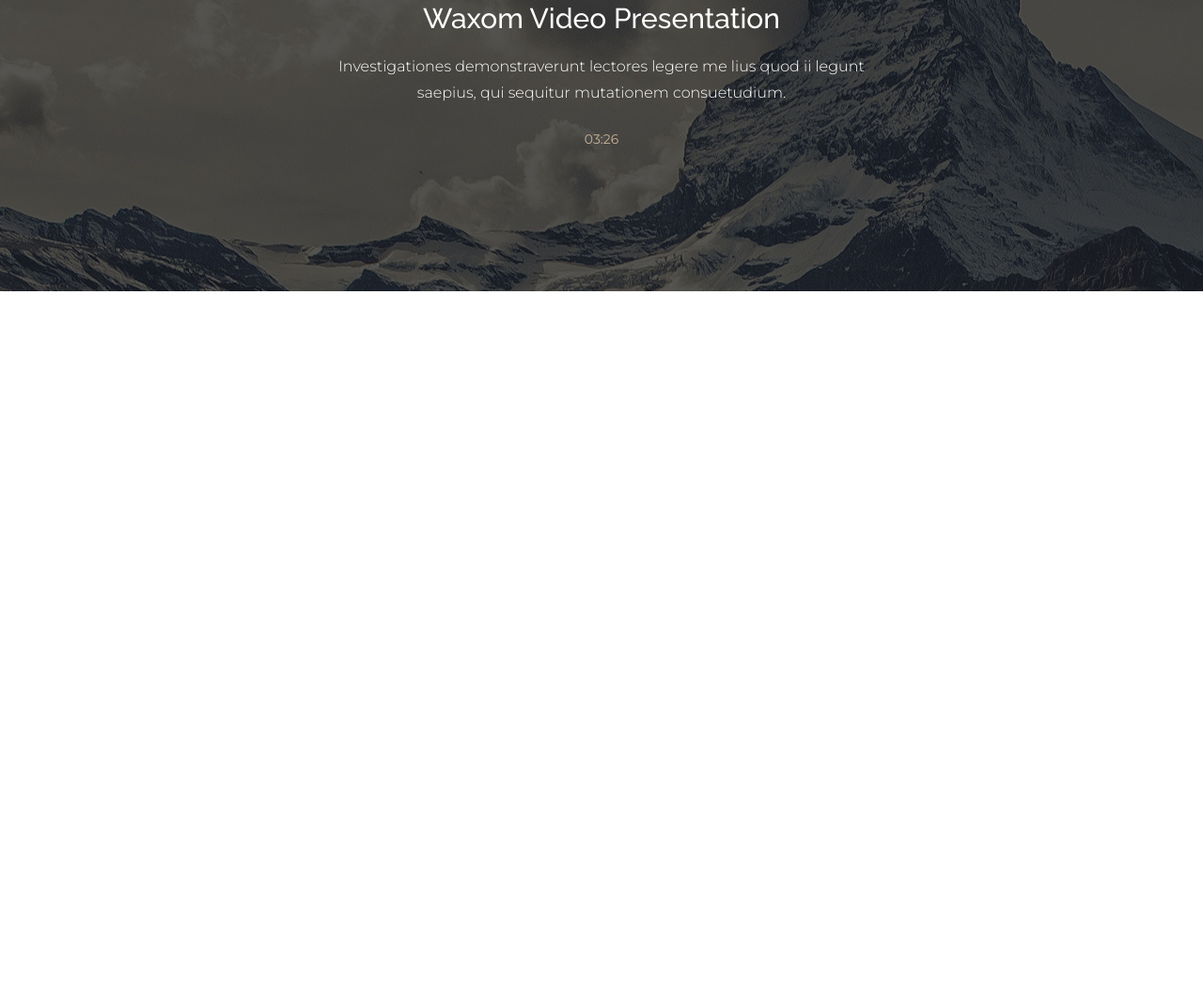
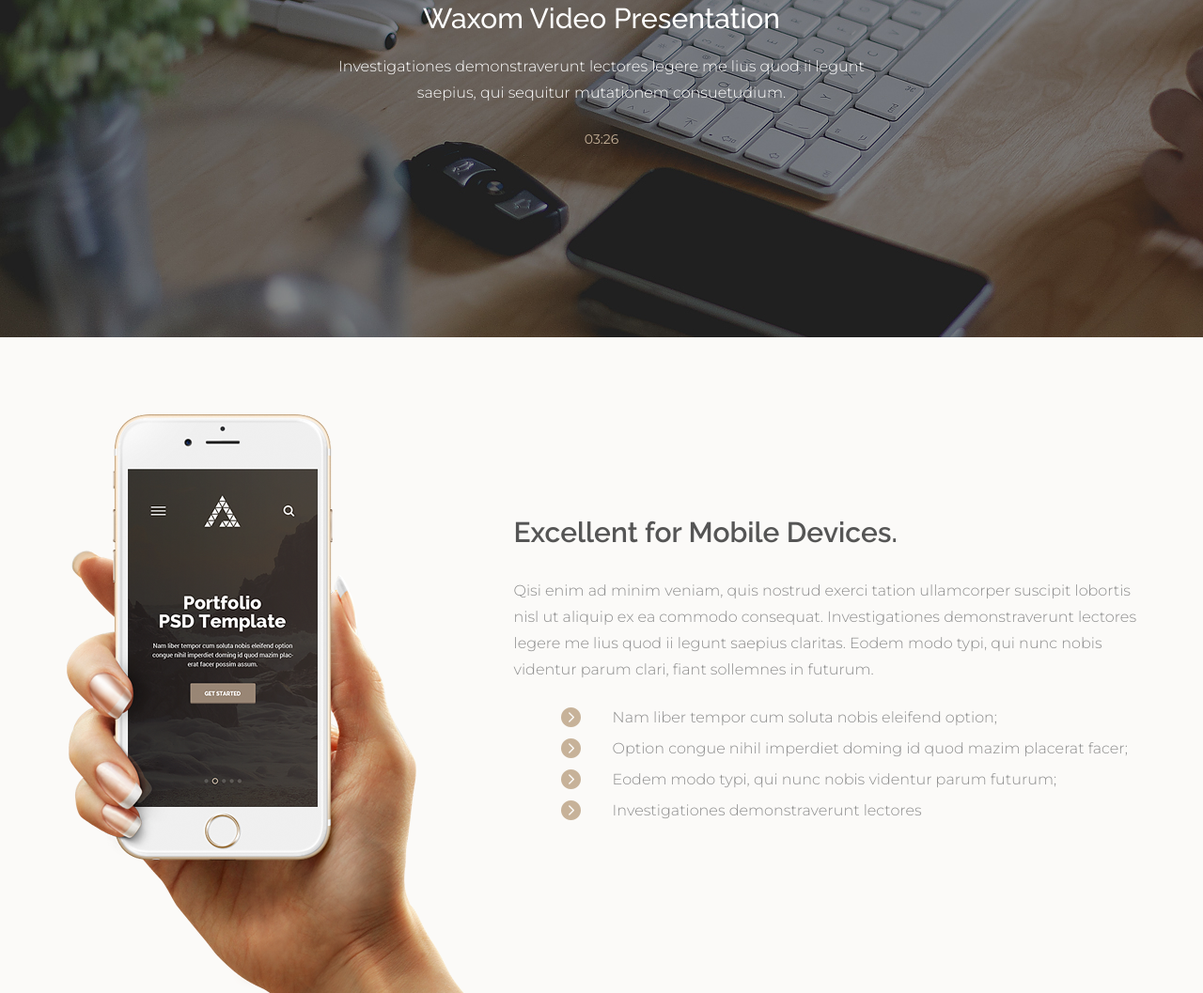
Before and after one commit to KriSWhitch/Waxom-layout, a plain HTML site: page index.html in a window 1280 px wide. Shown: the part 3757-4814 px from the top of the page at 94% size. Before the commit the page ends 4067 px from the top, so only its background shows below. Drawn offline with Linux system fonts and the light colour scheme.

Commit message:
feat: added mobile devices section

```diff
--- a/index.html
+++ b/index.html
@@ -355,5 +355,39 @@
         <p class="video-timing">03:26</p>
       </div>
     </section>
+    <section class="mobile">
+      <div class="wrapper">
+        <img
+          class="mobile-image"
+          src="img/phone-in-hand.png"
+          alt="phone-in-hand"
+        />
+        <div class="mobile-text">
+          <h2 class="mobile-title">Excellent for Mobile Devices.</h2>
+          <p class="mobile-subtitle mobile-subtitles">
+            Qisi enim ad minim veniam, quis nostrud exerci tation ullamcorper
+            suscipit lobortis nisl ut aliquip ex ea commodo consequat.
+            Investigationes demonstraverunt lectores legere me lius quod ii
+            legunt saepius claritas. Eodem modo typi, qui nunc nobis videntur
+            parum clari, fiant sollemnes in futurum.
+          </p>
+          <ul class="mobile-list">
+            <li class="mobile-list-element mobile-subtitles">
+              Nam liber tempor cum soluta nobis eleifend option;
+            </li>
+            <li class="mobile-list-element mobile-subtitles">
+              Option congue nihil imperdiet doming id quod mazim placerat facer;
+            </li>
+            <li class="mobile-list-element mobile-subtitles">
+              Eodem modo typi, qui nunc nobis videntur parum futurum;
+            </li>
+            <li class="mobile-list-element mobile-subtitles">
+              Investigationes demonstraverunt lectores
+            </li>
+          </ul>
+        </div>
+      </div>
+    </section>
+
   </body>
 </html>
--- a/scss/style.scss
+++ b/scss/style.scss
@@ -11,6 +11,7 @@ $white: #fff;
 $highlighting: #c7b299;
 $subtitles: #8c8c8c;
 $titles: #555555;
+$background-light: #fbfaf8;
 
 .wrapper {
   position: relative;
@@ -259,7 +260,7 @@ $titles: #555555;
   align-items: center;
   text-align: center;
   padding-top: 71px;
-  background-color: #fbfaf8;
+  background-color: $background-light;
 
   .tagline-title {
     margin-bottom: 20px;
@@ -432,7 +433,7 @@ $titles: #555555;
 .table-element-text {
   padding: 25px 0;
   text-align: left;
-  background: #fbfaf8;
+  background: $background-light;
 }
 
 .table-element-title {
@@ -501,8 +502,8 @@ $titles: #555555;
 }
 
 .video-presentation {
-  padding: 210px 0 150px 0;
-  background: url(../img/hero-bg.jpg);
+  padding: 210px 0 200px 0;
+  background: url(../img/video-bg.jpg);
 
   .wrapper {
     display: flex;
@@ -555,3 +556,59 @@ $titles: #555555;
   line-height: 24px;
   color: $highlighting;
 }
+
+.mobile {
+  padding-top: 70px;
+  background: $background-light;
+
+  .wrapper {
+    display: flex;
+    justify-content: center;
+  }
+}
+
+.mobile-image {
+  margin-right: 50px;
+}
+
+.mobile-title {
+  margin: 120px 0 30px 0;
+  font-family: $raleway;
+  font-weight: 600;
+  font-size: 30px;
+  color: $titles;
+}
+
+.mobile-subtitles {
+  font-family: $motserrat;
+  font-weight: 300;
+  font-size: 16px;
+  line-height: 28px;
+  color: $subtitles;
+}
+
+.mobile-subtitle {
+  margin: 0 0 23px 0;
+  max-width: 670px;
+}
+
+.mobile-list {
+  margin-left: 50px;
+}
+
+.mobile-list-element {
+  margin: 0 0 5px 0;
+  color: $subtitles;
+  list-style: none;
+}
+
+.mobile-list-element::before {
+  height: 21px;
+  width: 21px;
+  padding: 0 30px 3px 0;
+  display: inline-block;
+  content: "";
+  vertical-align: middle;
+  background-image: url(../img/mobile-list-icon.png);
+  background-repeat: no-repeat;
+}
```
Also changed, not shown: css/style.css, img/browser-center.png (added), img/mobile-list-icon.png (added), img/phone-in-hand.png (added), img/video-bg.jpg (added).
